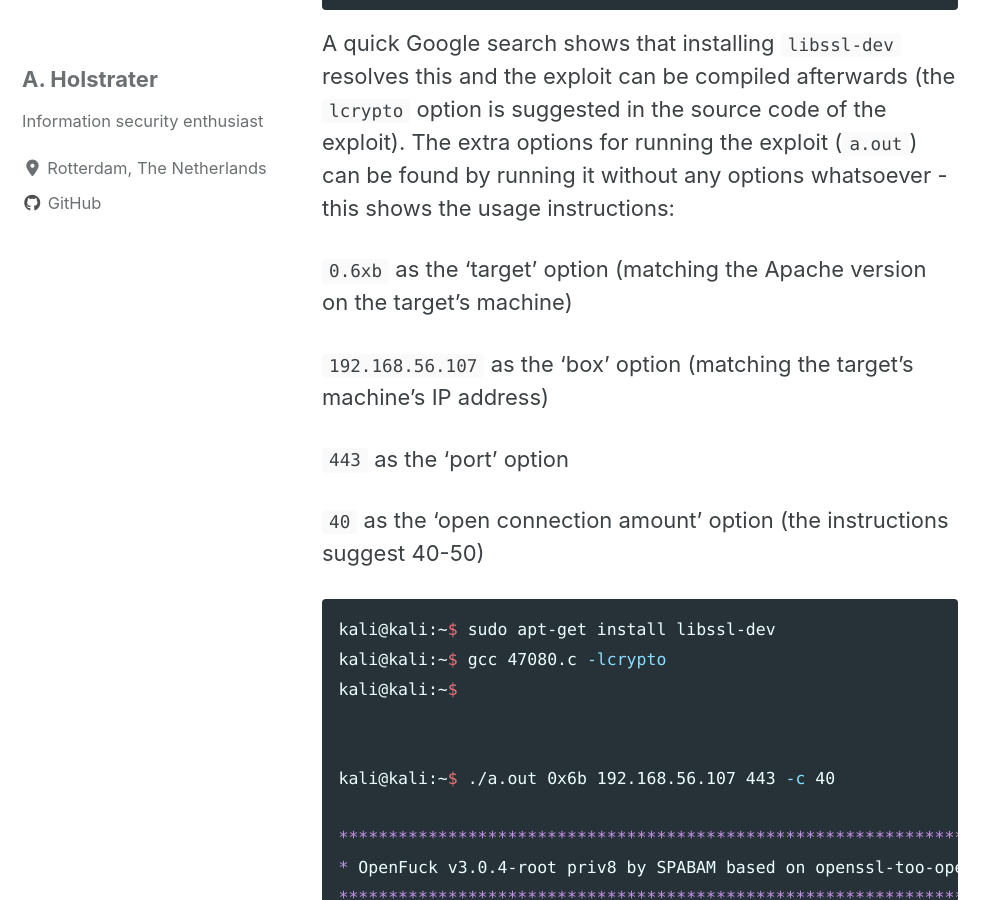
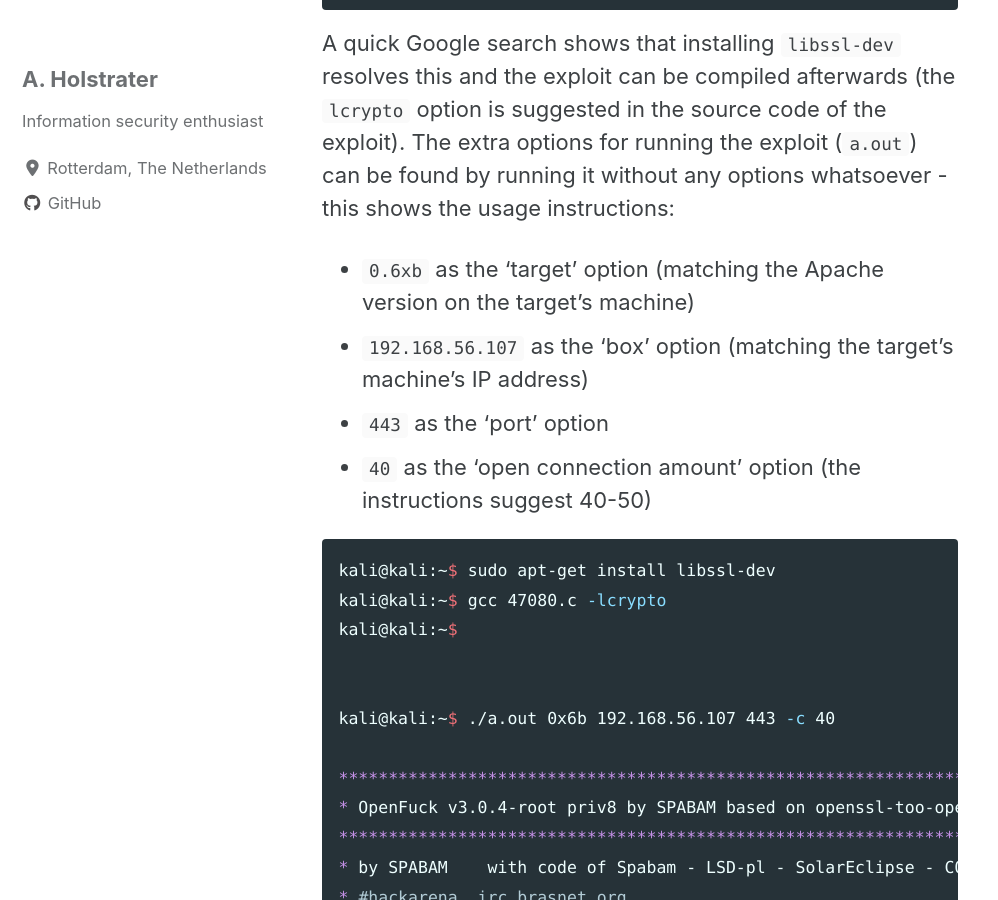
Before and after one commit to holstrater/holstrater.github.io, a Jekyll site: the page built from _posts/2020-04-27-kioptrix1.md, in a window 1280 px wide and 900 px high, scrolled down 3537 px. Shown: the whole window, without its empty margins (0-998 px from the left). Built offline with Jekyll 4.4.1, drawn with Linux system fonts in a browser that asks for light colours; cached includes are drawn as plain includes; nearby versions of some CDN libraries.

````diff
--- a/_posts/2020-04-27-kioptrix1.md
+++ b/_posts/2020-04-27-kioptrix1.md
@@ -100,13 +100,10 @@ compilation terminated.
 
 A quick Google search shows that installing `libssl-dev` resolves this and the exploit can be compiled afterwards (the `lcrypto` option is suggested in the source code of the exploit). The extra options for running the exploit (`a.out`) can be found by running it without any options whatsoever - this shows the usage instructions:
 
-`0.6xb` as the 'target' option (matching the Apache version on the target's machine)
-
-`192.168.56.107` as the ‘box' option (matching the target's machine’s IP address)
-
-`443` as the ‘port' option
-
-`40` as the ‘open connection amount’ option (the instructions suggest 40-50)
+* `0.6xb` as the 'target' option (matching the Apache version on the target's machine)
+* `192.168.56.107` as the ‘box' option (matching the target's machine’s IP address)
+* `443` as the ‘port' option
+* `40` as the ‘open connection amount’ option (the instructions suggest 40-50)
 
 
 ```bash
````
